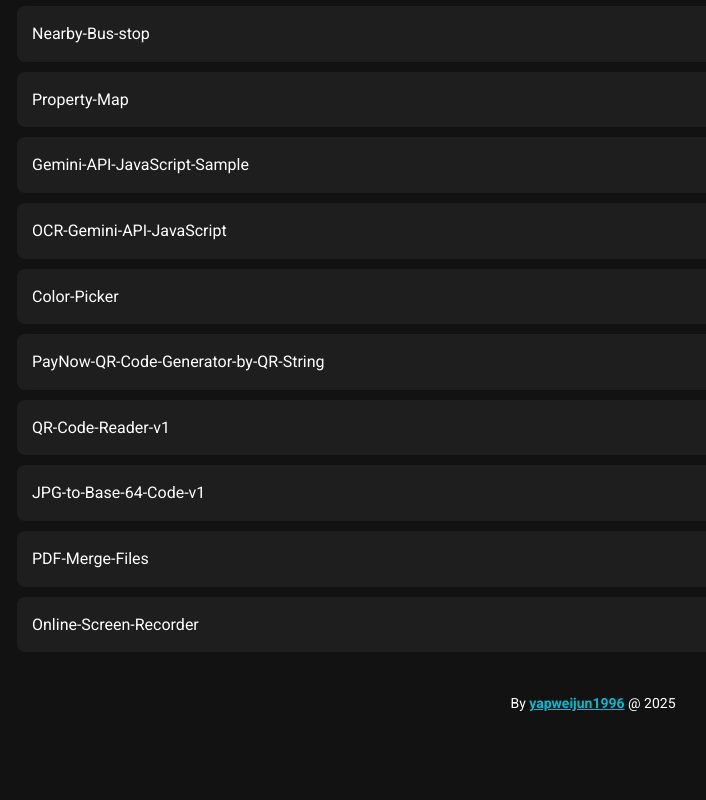
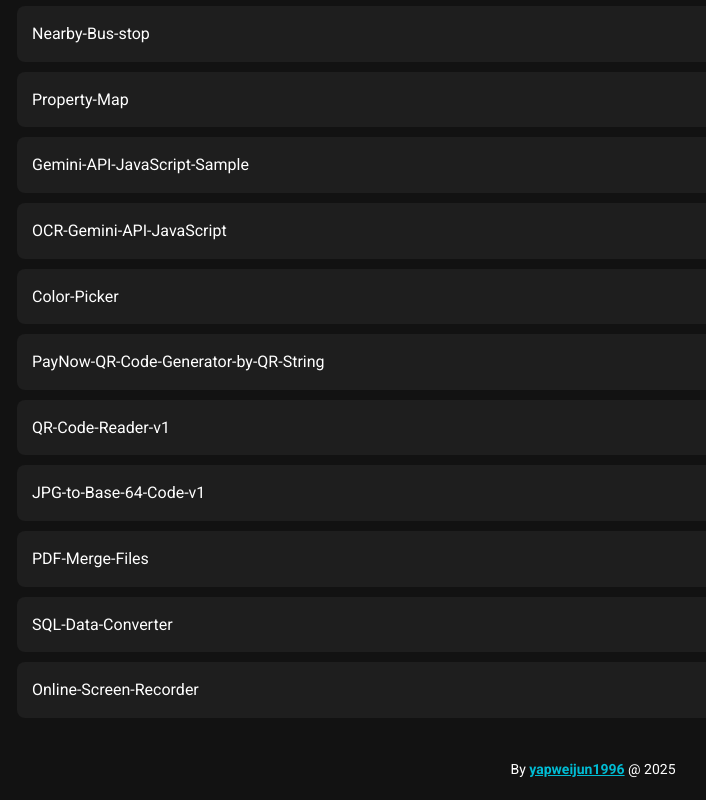
Before and after one commit to yapweijun1996/Notes, a plain HTML site: page index.html in a window 1280 px wide. Shown: the part 1669-2469 px from the top of the page, without its empty margins (47-753 px from the left). Before the commit the page ends 2404 px from the top, so only its background shows below. Drawn offline with Linux system fonts and the light colour scheme.

Commit message:
Update index.html

```diff
--- a/index.html
+++ b/index.html
@@ -169,6 +169,7 @@
 				{ name: "QR-Code-Reader-v1", url: "https://yapweijun1996.github.io/QR-Code-Reader-v1/" },
 				{ name: "JPG-to-Base-64-Code-v1", url: "https://yapweijun1996.github.io/JPG-to-Base-64-Code-v1/" },
 				{ name: "PDF-Merge-Files", url: "https://yapweijun1996.github.io/PDF-Merge-Files-v1/" },
+				{ name: "SQL-Data-Converter", url: "https://yapweijun1996.github.io/SQL-Data-Converter/" },
 				{ name: "Online-Screen-Recorder", url: "https://yapweijun1996.github.io/Online-Screen-Recorder/" }
 			];
 
```
